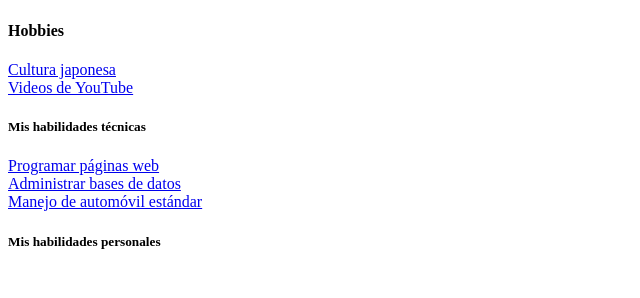
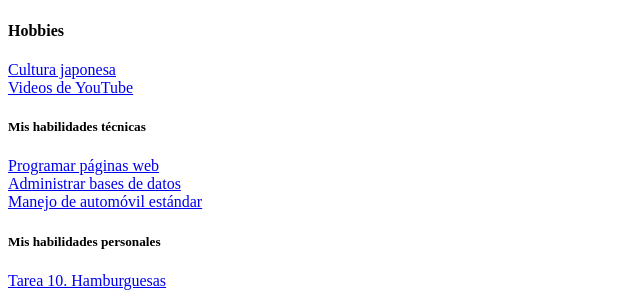
Before and after one commit to Carolina-Vera/IDAI-MA2025-NE, a plain HTML site: page index.html in a window 1280 px wide. Shown: the part 1344-1642 px from the top of the page, without its empty margins (0-640 px from the left). Before the commit the page ends 1616 px from the top, so only its background shows below. Drawn offline with Linux system fonts and the light colour scheme.

Commit message:
ACTUALICE EL INDEX

```diff
--- a/index.html
+++ b/index.html
@@ -70,5 +70,9 @@
 
         <h5>Mis habilidades personales</h5>
     </div>
+
+    <div>
+        <a href="Hamburguesas.html">Tarea 10. Hamburguesas</a>
+    </div>
 </body>
 </html>
```
